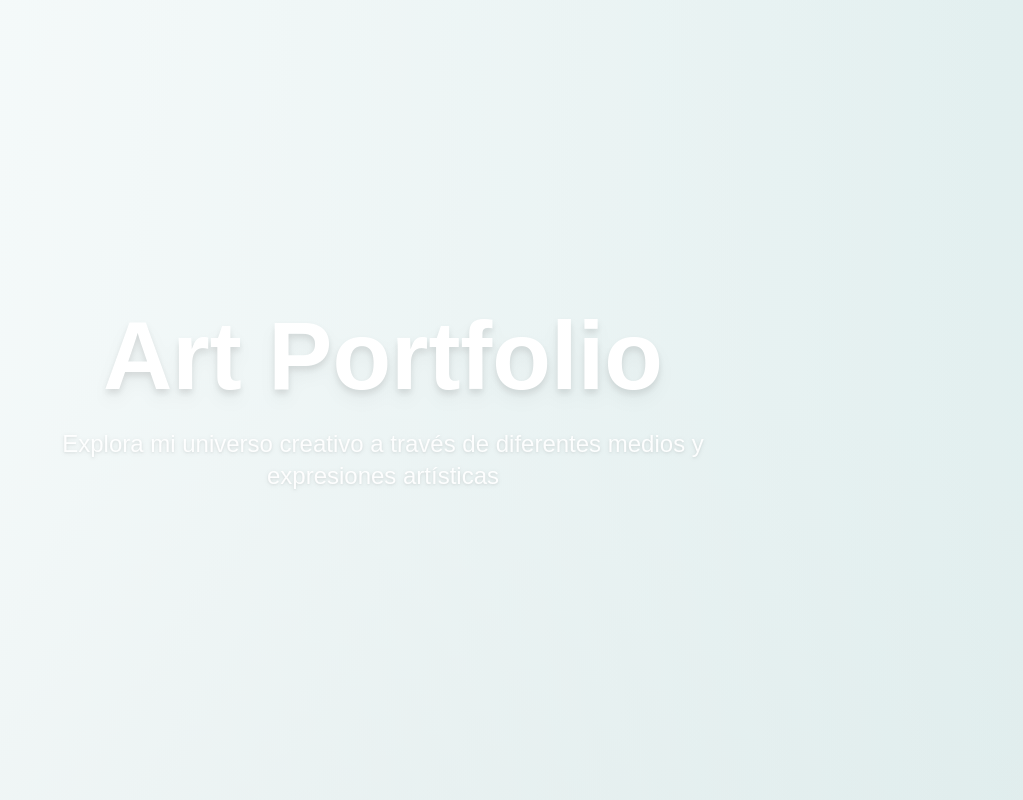
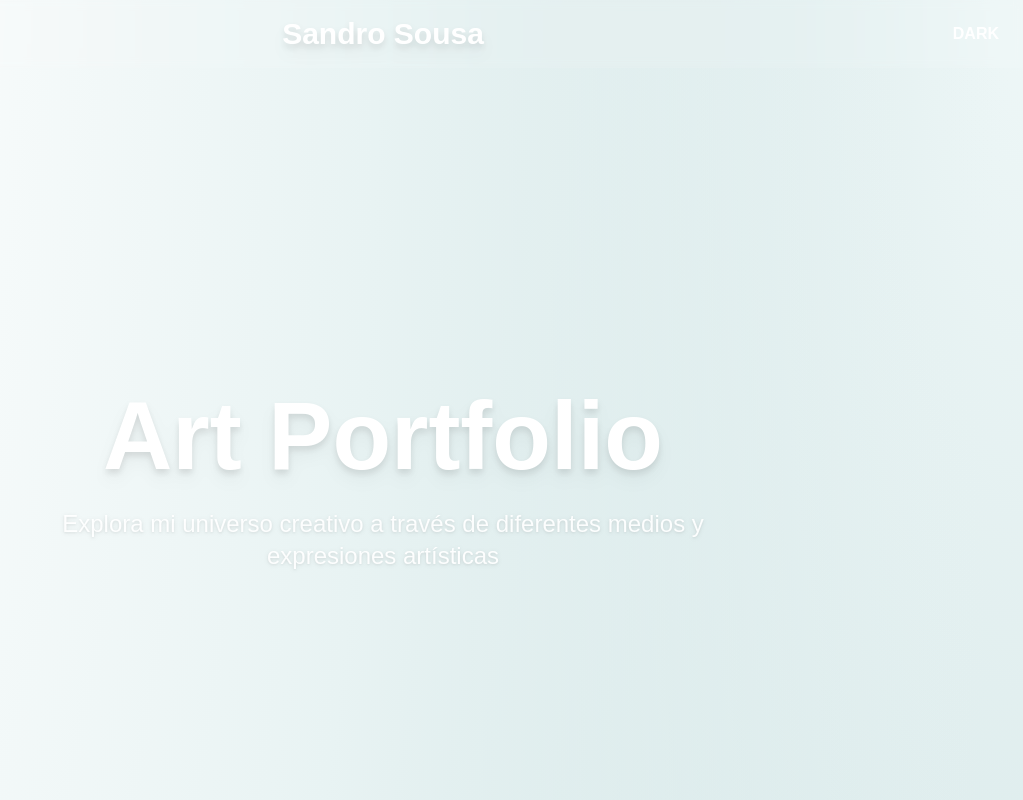
Before and after one commit to sandrosousarivera/portfolio_website, a React (Create React App) app: page /art in a window 1280 px wide. Shown: the top 800 px of the page, without its empty margins (257-1280 px from the left). Built offline with nearby package versions, Linux system fonts and the light colour scheme; a web font is replaced by a local one.

Commit message:
Adding style to navbar and modifying background gradients, adding dark theme

```diff
--- /dev/null
+++ b/src/components/art/ArtNavbar.tsx
@@ -0,0 +1,58 @@
+import React, { useState, useEffect } from "react";
+
+const ArtNavbar: React.FC = () => {
+  const [isDarkMode, setIsDarkMode] = useState<boolean>(false);
+
+  useEffect(() => {
+    const savedTheme = localStorage.getItem("art-theme");
+    if (savedTheme === "dark") {
+      setIsDarkMode(true);
+      document.body.classList.add("art-dark");
+    } else if (savedTheme === "light") {
+      setIsDarkMode(false);
+      document.body.classList.remove("art-dark");
+    } else {
+      // Default to light mode for art portfolio
+      setIsDarkMode(false);
+      document.body.classList.remove("art-dark");
+    }
+  }, []);
+
+  const toggleTheme = () => {
+    const newTheme = !isDarkMode;
+    setIsDarkMode(newTheme);
+
+    if (newTheme) {
+      document.body.classList.add("art-dark");
+      localStorage.setItem("art-theme", "dark");
+    } else {
+      document.body.classList.remove("art-dark");
+      localStorage.setItem("art-theme", "light");
+    }
+  };
+
+  return (
+    <nav className="fixed top-0 left-0 right-0 z-50 bg-white/10 backdrop-blur-sm">
+      <div className="max-w-7xl mx-auto px-6 py-4">
+        <div className="flex justify-between items-center">
+          <div className="flex-1"></div>
+          <div className="flex justify-center">
+            <h1 className="text-2xl md:text-3xl font-bold text-white drop-shadow-lg">
+              Sandro Sousa
+            </h1>
+          </div>
+          <div className="flex-1 flex justify-end">
+            <button
+              onClick={toggleTheme}
+              className="text-white font-semibold hover:text-white/80 transition-colors duration-200"
+            >
+              {isDarkMode ? "LIGHT" : "DARK"}
+            </button>
+          </div>
+        </div>
+      </div>
+    </nav>
+  );
+};
+
+export default ArtNavbar;
--- a/src/index.css
+++ b/src/index.css
@@ -50,3 +50,13 @@ body {
 .dark .custom-recaptcha-notice a:hover {
   color: #2d6370; /* dark-bottle */
 }
+
+/* Hide scrollbar globally */
+html {
+  scrollbar-width: none; /* Firefox */
+  -ms-overflow-style: none; /* IE and Edge */
+}
+
+::-webkit-scrollbar {
+  display: none; /* Chrome, Safari, and Opera */
+}
--- a/src/pages/ArtPiece.tsx
+++ b/src/pages/ArtPiece.tsx
@@ -1,9 +1,32 @@
-import React from "react";
+import React, { useState, useEffect } from "react";
+import ArtNavbar from "../components/art/ArtNavbar";
 
 const ArtPiece: React.FC = () => {
+  const [isDarkTheme, setIsDarkTheme] = useState(false);
+
+  useEffect(() => {
+    const checkTheme = () => {
+      setIsDarkTheme(document.body.classList.contains("art-dark"));
+    };
+
+    checkTheme();
+
+    const observer = new MutationObserver(checkTheme);
+    observer.observe(document.body, {
+      attributes: true,
+      attributeFilter: ["class"],
+    });
+
+    return () => observer.disconnect();
+  }, []);
+
+  const baseGradient = isDarkTheme ? "bg-dark-art-gradient" : "bg-art-gradient";
+
   return (
-    <div className="min-h-screen bg-art-gradient">
+    <div className={`min-h-screen ${baseGradient}`}>
+      <ArtNavbar />
       {/* Página vacía con nuevo diseño de obra artística individual */}
+      <div className="pt-20">{/* Contenido aquí */}</div>
     </div>
   );
 };
--- a/src/pages/ArtPortfolio.tsx
+++ b/src/pages/ArtPortfolio.tsx
@@ -1,22 +1,36 @@
-import React from "react";
-import { useScrollTransition } from "../hooks/useScrollDarken";
+import React, { useState, useEffect } from "react";
+import ArtNavbar from "../components/art/ArtNavbar";
 
 const ArtPortfolio: React.FC = () => {
-  const transition = useScrollTransition("#BDDBDA");
+  const [isDarkTheme, setIsDarkTheme] = useState(false);
+
+  useEffect(() => {
+    const checkTheme = () => {
+      setIsDarkTheme(document.body.classList.contains("art-dark"));
+    };
+
+    // Check initial theme
+    checkTheme();
+
+    // Listen for theme changes
+    const observer = new MutationObserver(checkTheme);
+    observer.observe(document.body, {
+      attributes: true,
+      attributeFilter: ["class"],
+    });
+
+    return () => observer.disconnect();
+  }, []);
+
+  const baseGradient = isDarkTheme ? "bg-dark-art-gradient" : "bg-art-gradient";
 
   return (
     <div
-      className="min-h-screen relative transition-all duration-300 ease-out"
-      style={{
-        background: `linear-gradient(${
-          transition * 180
-        }deg, rgba(189, 219, 218, ${transition}) 0%, rgba(189, 219, 218, ${
-          transition * 0.8
-        }) 100%), radial-gradient(at top left, #f7fbfb, transparent), radial-gradient(at top right, #d9eaea, transparent), radial-gradient(at bottom left, #cbe0e1, transparent), radial-gradient(at bottom right, #bed5d5, transparent), radial-gradient(circle at center, #3a4a4a, transparent 80%)`,
-      }}
+      className={`min-h-screen relative transition-all duration-300 ease-out ${baseGradient}`}
     >
+      <ArtNavbar />
       {/* Contenido de la página */}
-      <div className="relative z-10">
+      <div className="relative z-10 pt-20">
         {/* Hero Section */}
         <section className="min-h-screen flex items-center justify-center px-6">
           <div className="text-center">
--- a/src/pages/Gallery.tsx
+++ b/src/pages/Gallery.tsx
@@ -1,9 +1,32 @@
-import React from "react";
+import React, { useState, useEffect } from "react";
+import ArtNavbar from "../components/art/ArtNavbar";
 
 const Gallery: React.FC = () => {
+  const [isDarkTheme, setIsDarkTheme] = useState(false);
+
+  useEffect(() => {
+    const checkTheme = () => {
+      setIsDarkTheme(document.body.classList.contains("art-dark"));
+    };
+
+    checkTheme();
+
+    const observer = new MutationObserver(checkTheme);
+    observer.observe(document.body, {
+      attributes: true,
+      attributeFilter: ["class"],
+    });
+
+    return () => observer.disconnect();
+  }, []);
+
+  const baseGradient = isDarkTheme ? "bg-dark-art-gradient" : "bg-art-gradient";
+
   return (
-    <div className="min-h-screen bg-art-gradient">
+    <div className={`min-h-screen ${baseGradient}`}>
+      <ArtNavbar />
       {/* Página vacía con nuevo diseño de galería artística */}
+      <div className="pt-20">{/* Contenido aquí */}</div>
     </div>
   );
 };
--- a/tailwind.config.js
+++ b/tailwind.config.js
@@ -31,9 +31,21 @@ module.exports = {
         "art-dark": "#000000", // Negro absoluto
       },
       backgroundImage: {
-        // Gradiente principal del portfolio artístico
+        // Gradiente principal del portfolio artístico (Light con más contraste)
         "art-gradient":
-          "radial-gradient(at top left, #f7fbfb, transparent), radial-gradient(at top right, #d9eaea, transparent), radial-gradient(at bottom left, #cbe0e1, transparent), radial-gradient(at bottom right, #bed5d5, transparent), radial-gradient(circle at center, #3a4a4a, transparent 80%)",
+          "radial-gradient(at top left, #ffffff 0%, #e8f3f3 35%, transparent 70%), \
+     radial-gradient(at top right, #eef7f7 0%, #cbe0e1 35%, transparent 70%), \
+     radial-gradient(at bottom left, #d9eaea 0%, #bed5d5 35%, transparent 70%), \
+     radial-gradient(at bottom right, #cbe0e1 0%, #97adad 35%, transparent 70%), \
+     radial-gradient(circle at center, #2b3a3a 15%, transparent 80%)",
+
+        // Versión oscura con más contraste
+        "dark-art-gradient":
+          "radial-gradient(at top left, #506b85 0%, #2f4254 35%, transparent 70%), \
+     radial-gradient(at top right, #5c7a95 0%, #34495e 35%, transparent 70%), \
+     radial-gradient(at bottom left, #3e5469 0%, #1c2a36 35%, transparent 70%), \
+     radial-gradient(at bottom right, #2f4254 0%, #141b22 35%, transparent 70%), \
+     radial-gradient(circle at center, #0a0f14 15%, transparent 85%)",
       },
     },
   },
```
